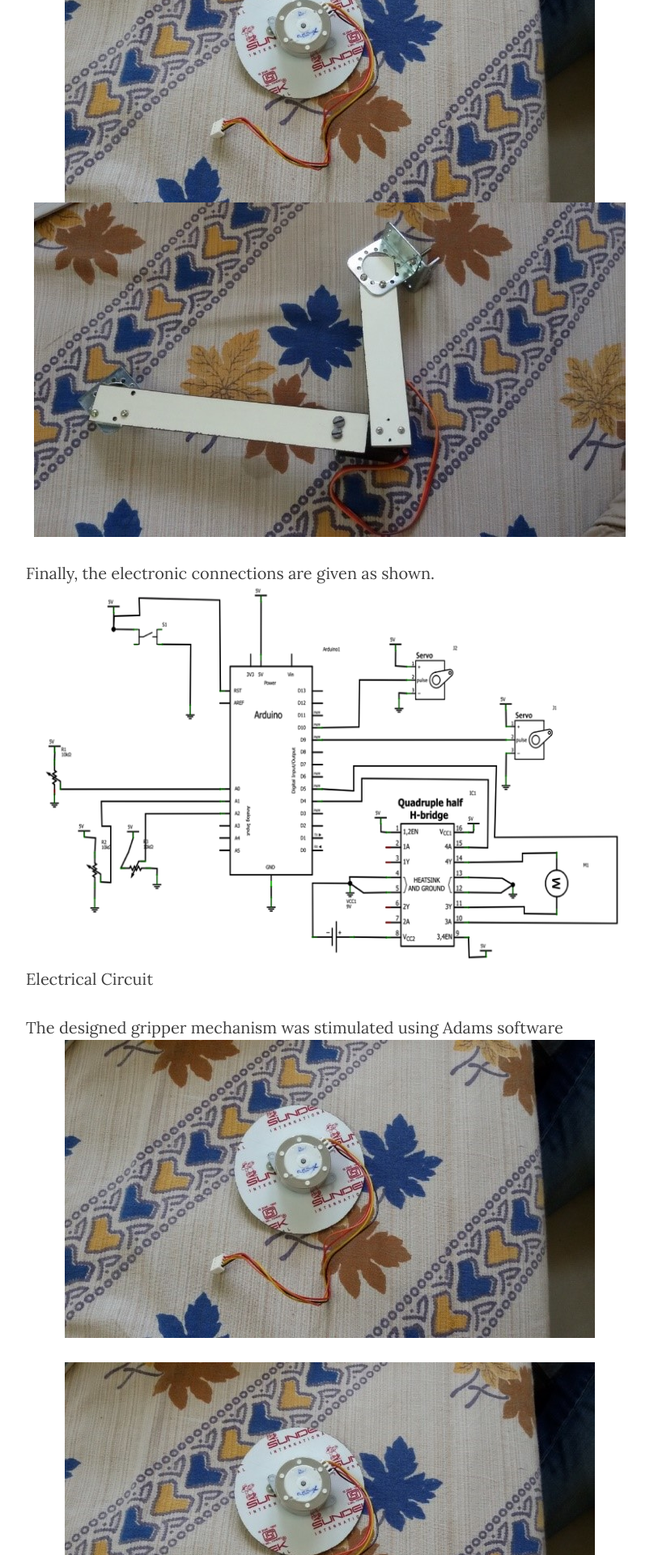
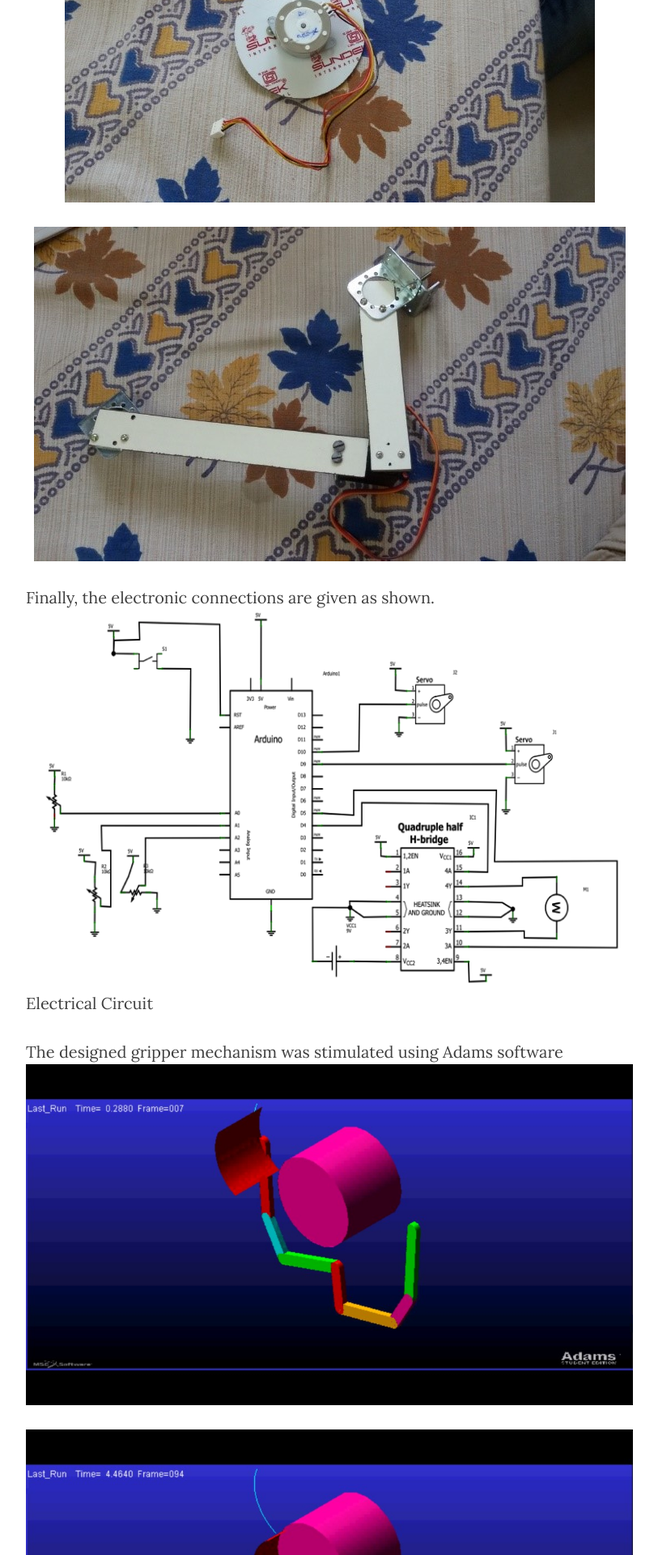
Before and after one commit to vignesharavind/vignesharavind.github.io, a Jekyll site: the page built from _posts/2017-06-06-Automatic-Pick-and-Place-Robot.markdown, in a window 1280 px wide. Shown: the part 2993-4913 px from the top of the page at 81% size, without its empty margins (233-1046 px from the left). Built offline with Jekyll 4.4.1, drawn with Linux system fonts in a browser that asks for light colours; nearby versions of some CDN libraries; comment, search, counter and statistics services are not loaded.

```diff
--- a/_posts/2017-06-06-Automatic-Pick-and-Place-Robot.markdown
+++ b/_posts/2017-06-06-Automatic-Pick-and-Place-Robot.markdown
@@ -49,6 +49,7 @@
 
 The material chosen is cut into various links as required. After cutting the links and base to suitable dimensions they are subjected to required machining processes. Holes are drilled in base to accommodate DC Motor and a flange like entity is made to connect arm’s base with the DC Motor. The links are then attached to the base using L-clamps, screws and bolts with the aid of washer.Servomotors of suitable dimensions are also attached to the respective links.
 ![Fabrication_1](/img/Pick-Place/Pic_6.jpg)
+
 ![Fabrication_1](/img/Pick-Place/Pic_7.jpg)
 
 Finally, the electronic connections are given as shown.
@@ -56,8 +57,8 @@
 Electrical Circuit
 
 The designed gripper mechanism was stimulated using Adams software
-![Fabrication_1](/img/Pick-Place/Pic_6.jpg)
+![Fabrication_1](/img/Pick-Place/Pic_8.jpg)
 
-![Fabrication_1](/img/Pick-Place/Pic_6.jpg)
+![Fabrication_1](/img/Pick-Place/Pic_9.jpg)
 
 The gripper used in the robotic arm is the bell crank lever mechanism which is very different from conventional grippers that use gears to achieve the gripping action.
```
